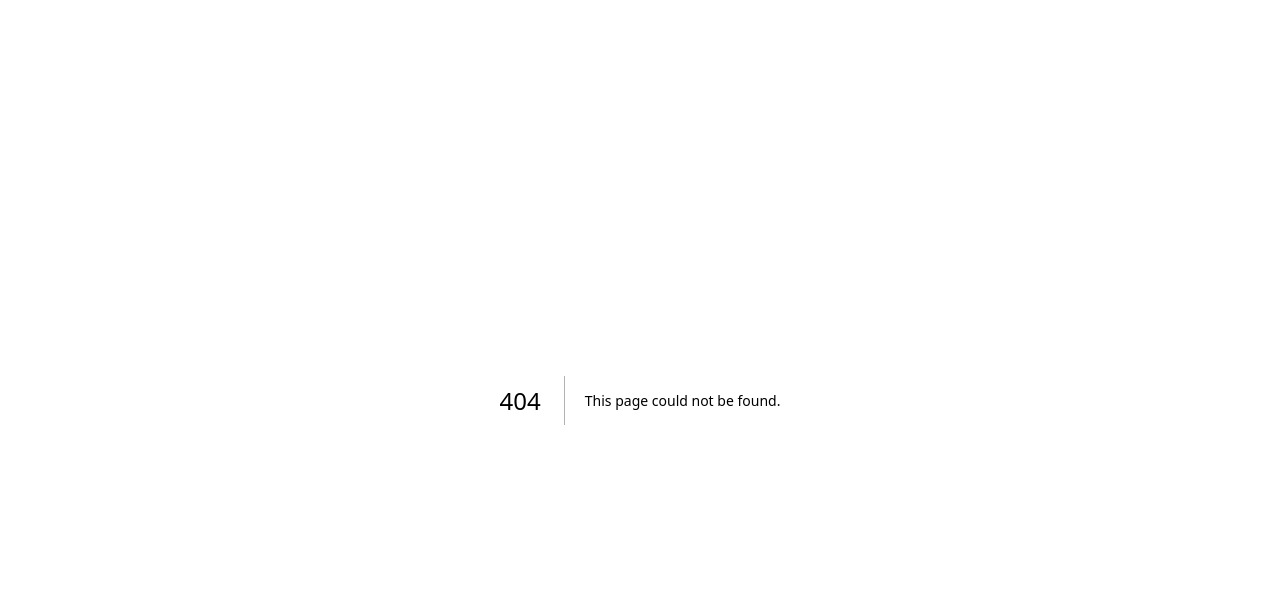
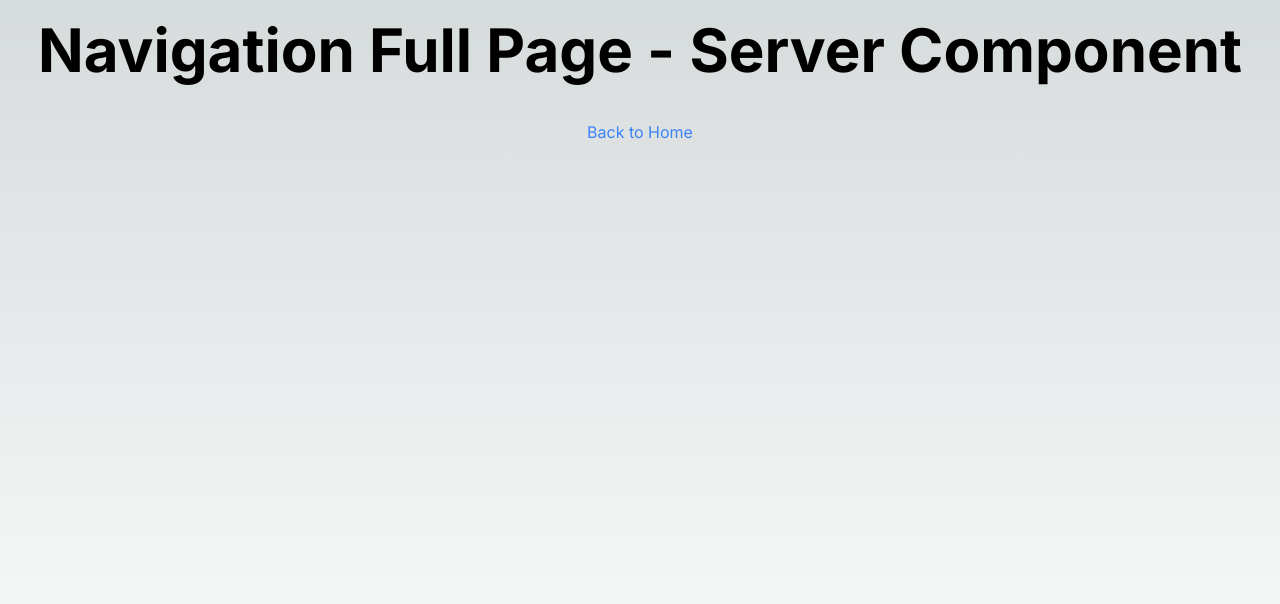
Before and after one commit to hungds99/two-computers, a Next.js app: page /server-page in a window 1280 px wide. Before the commit this address had no page. Shown: the top 604 px of the page. Built offline with nearby package versions, Linux system fonts and the light colour scheme.

Commit message:
add 2 page

```diff
--- a/src/app/navigation/page.tsx
+++ b/src/app/client-page/page.tsx
@@ -1,11 +1,13 @@
+'use client';
+
 import Link from 'next/link';
 
-export default async function Page() {
-  console.info('NavigationPageComponent');
+export default function Page() {
+  console.info('ClientPageComponent');
 
   return (
     <main className='flex min-h-screen flex-col items-center p-5 gap-10'>
-      <h1 className='text-6xl font-bold'>Navigation Full Page - Server Component</h1>
+      <h1 className='text-6xl font-bold'>Navigation Full Page - Client Component</h1>
       <div className='flex flex-col gap-2'>
         <Link href='/' prefetch={false} className='text-blue-500 hover:text-blue-700'>
           Back to Home
--- a/src/app/page.tsx
+++ b/src/app/page.tsx
@@ -21,8 +21,11 @@ export default async function Page() {
           <ServerComponentB />
         </ClientComponentA>
         <ClientComponentB />
-        <Link href='/navigation' prefetch={false} className='text-blue-500 hover:text-blue-700'>
-          Go to navigation
+        <Link href='/server-page' prefetch={false} className='text-blue-500 hover:text-blue-700'>
+          Go to Server Page
+        </Link>
+        <Link href='/client-page' prefetch={false} className='text-blue-500 hover:text-blue-700'>
+          Go to Client Page
         </Link>
       </div>
     </main>
--- /dev/null
+++ b/src/app/server-page/page.tsx
@@ -0,0 +1,16 @@
+import Link from 'next/link';
+
+export default async function Page() {
+  console.info('SeverPageComponent');
+
+  return (
+    <main className='flex min-h-screen flex-col items-center p-5 gap-10'>
+      <h1 className='text-6xl font-bold'>Navigation Full Page - Server Component</h1>
+      <div className='flex flex-col gap-2'>
+        <Link href='/' prefetch={false} className='text-blue-500 hover:text-blue-700'>
+          Back to Home
+        </Link>
+      </div>
+    </main>
+  );
+}
```
